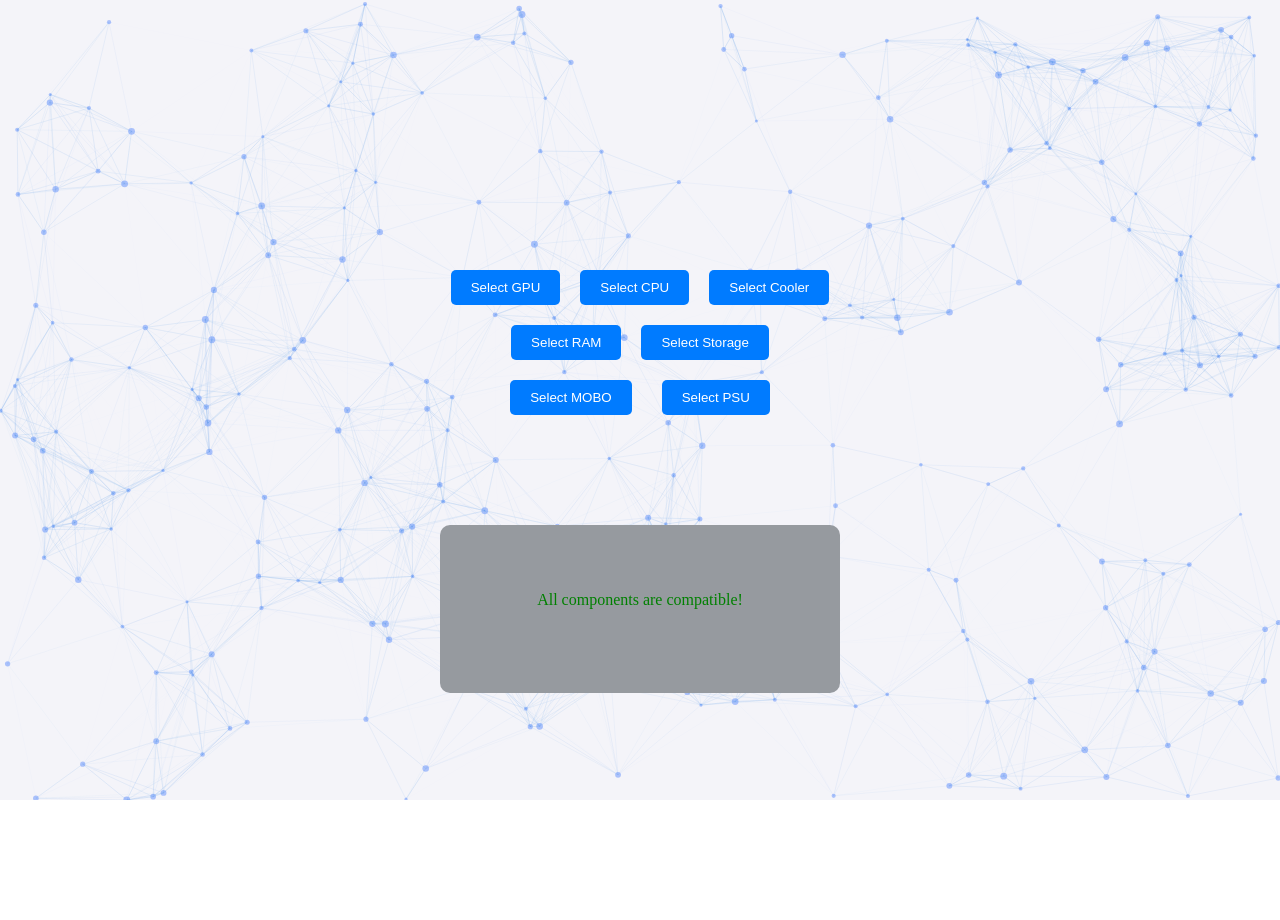
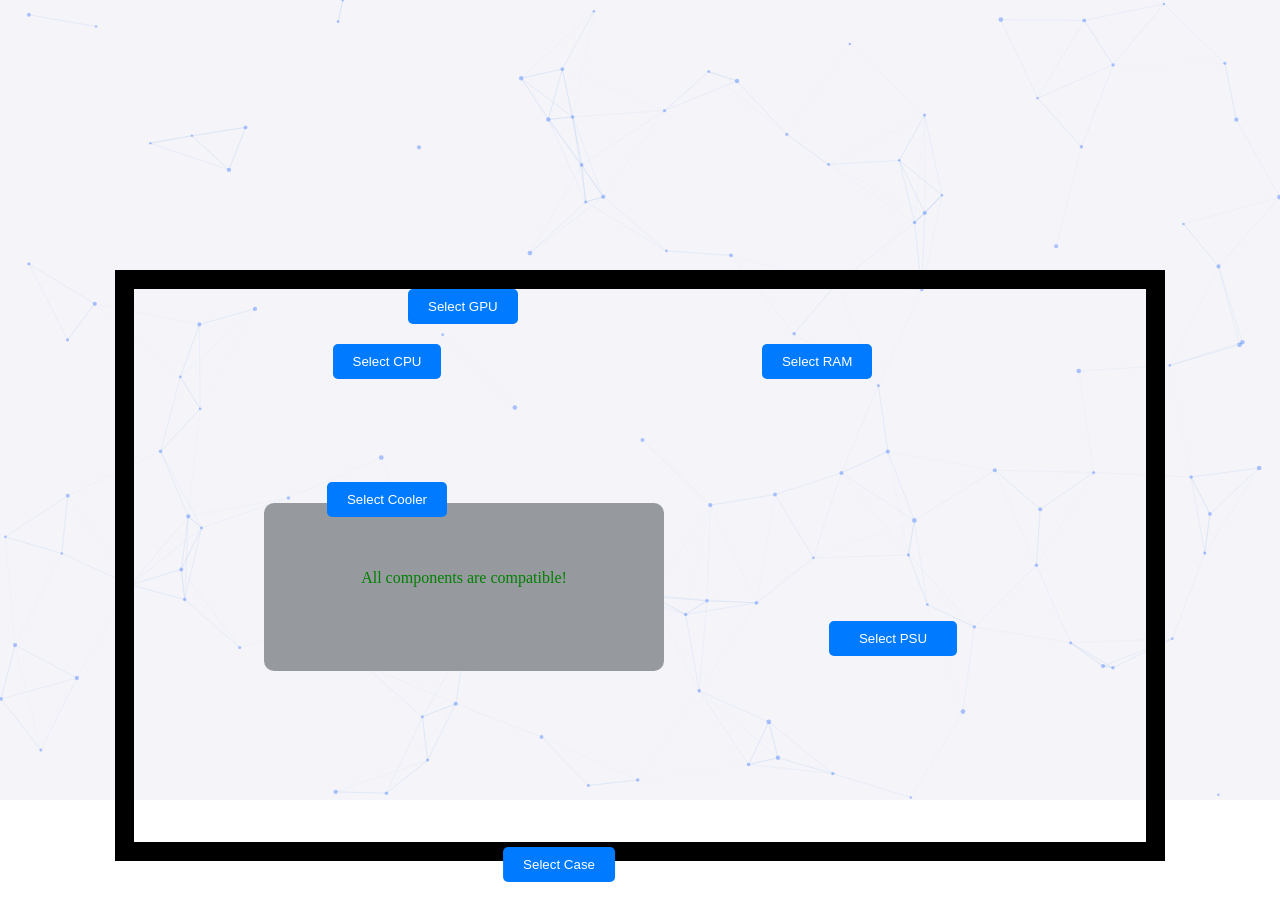
Before and after one commit to qhbud/ezpc1, a React (Vite) app: page / in a window 1280 px wide. Shown: the top 920 px of the page. Before the commit the page ends 843 px from the top, so only its background shows below. Built offline with nearby package versions, Linux system fonts and the light colour scheme.

Commit message:
this is a very bad patch do not use this

```diff
--- a/src/App.css
+++ b/src/App.css
@@ -2,14 +2,39 @@
   max-width: 1280px;
   margin: 0 auto;
   padding: 2rem;
-  display: flex; /* Enables horizontal alignment */
-  justify-content: center; /* Center items horizontally */
-  align-items: flex-start; /* Align containers to the top */
-  gap: 20px; /* Space between containers */
+  display: flex;
+  justify-content: center;
+  align-items: flex-start;
+  gap: 20px;
 }
 
 
 
+/* Media query for portrait orientation */
+@media (orientation: portrait) {
+  .case {
+    width: min(90vw, 800px);
+    height: min(calc(min(90vw, 800px) * (9/16)), 90vh);
+  }
+}
+
+/* Media query for very small screens */
+@media (max-width: 320px) {
+  .case {
+    width: 95vw;
+    border-width: 8px;
+    padding: 5px 10px;
+  }
+
+  #root {
+    padding: 1rem;
+    gap: 10px;
+  }
+
+  .colored-box {
+    margin: 3px;
+  }
+}
 
 .container {
     margin-top: 130px; /* Shifts everything down by 100 pixels */
@@ -28,37 +53,33 @@
   margin-top: 100px;
 }
 
+.case {
+  position: relative;
+  z-index: 0;
+
+  /* Base size calculation */
+  width: min(90vw, 1050px);
+  aspect-ratio: 16 / 9;
+  height: min(calc(min(90vw, 1050px) * (9/16)), 800px);
+
+  border: clamp(8px, 1.5vw, 20px) solid #000000;
+  background-color: transparent;
+  box-sizing: border-box;
+  padding: clamp(5px, 1vw, 10px) clamp(10px, 2vw, 20px);
+
+  /* Position context for absolute children */
+  position: relative;
+
+  min-width: 280px;
+  min-height: 157.5px;
+
+  transition: all 0.3s ease-out;
+}
 
 
-.case {
-  position: absolute; /* Takes the element out of the normal document flow */
-  top: 46%; /* Centers vertically */
-  left: 50%; /* Centers horizontally */
-  transform: translate(-50%, -50%); /* Precisely centers the element */
 
-  z-index: 0;
-  border: 20px solid #000000;
-  background-color: transparent; /* Transparent background */
 
-  /* Use viewport-based sizing */
-  width: 90vw; /* 90% of viewport width */
-  height: 90vh; /* 90% of viewport height */
 
-  /* Maintain aspect ratio */
-  aspect-ratio: 16 / 9; /* Common widescreen aspect ratio, adjust as needed */
-
-  /* Ensure it doesn't get too large or too small */
-  max-width: 1050px;
-  max-height: 800px;
-
-  /* Center the case */
-  margin: 0 auto;
-
-  /* Ensure border is included in total size */
-  box-sizing: border-box;
-    padding: 10px 20px;
-
-}
 
 .buildInfo {
   background-color: #969a9f;
@@ -119,10 +140,15 @@
 
 
 .colored-box {
-  display: inline-block; /* Wrap only the content inside */
-  padding: 0px; /* Adjust padding to your liking */
+  position: absolute;
   border-radius: 12px;
-  background-color: #909090;
+  transition: all 0.3s ease;
+  left: 10%;
+  top: 0%;
+  width: 45%;
+  height: 25%;
+  transform: scale(1);
+
 }
 
 .gpu-container {
@@ -254,11 +280,13 @@
 }
 
 .colored-boxCPU {
-  display: inline-block; /* Wrap only the content inside */
-  padding: 0px; /* Adjust padding to your liking */
+  position: absolute;
   border-radius: 12px;
-  background-color: #909090;
-  left: 20px;
+  transition: all 0.3s ease;
+  left: 10%;
+  top: 10%;
+  width: 30%;
+  height: 20%;
 }
 
 .cpu-container {
@@ -348,11 +376,13 @@
 
 
 .colored-boxPSU {
-  display: inline-block; /* Wrap only the content inside */
-  padding: 0px; /* Adjust padding to your liking */
+  position: absolute;
   border-radius: 12px;
-  background-color: #909090;
-  left: 20px;
+  transition: all 0.3s ease;
+  left: 60%;
+  top: 60%;
+  width: 30%;
+  height: 25%;
 }
 
 .PSU-container {
@@ -454,10 +484,13 @@
 }
 
 .colored-boxRAM {
-  display: inline-block; /* Wrap only the content inside */
-  padding: 0px; /* Adjust padding to your liking */
+  position: absolute;
   border-radius: 12px;
-  background-color: #909090;
+  transition: all 0.3s ease;
+  left: 45%;
+  top: 10%;
+  width: 45%;
+  height: 20%;
 }
 
 .RAM-container {
@@ -577,11 +610,13 @@
 }
 
 .colored-boxCOOLER {
-  display: inline-block; /* Wrap only the content inside */
-  padding: 0px; /* Adjust padding to your liking */
+  position: absolute;
   border-radius: 12px;
-  background-color: #909090;
-  left: 20px;
+  transition: all 0.3s ease;
+  left: 10%;
+  top: 35%;
+  width: 30%;
+  height: 20%;
 }
 
 .COOLER-container {
@@ -695,11 +730,13 @@
 }
 
 .colored-boxSTOR {
-  display: inline-block;
-  padding: 0px; /* Adjust padding to your liking */
+  position: absolute;
   border-radius: 12px;
-  left: 20px;
-  background-color: #909090;
+  transition: all 0.3s ease;
+  left: 60%;
+  top: 60%;
+  width: 30%;
+  height: 25%;
 }
 
 .STOR-container {
@@ -801,12 +838,13 @@
 }
 
 .colored-boxMOBO {
-  display: inline-block; /* Wrap only the content inside */
-  padding: 0px; /* Adjust padding to your liking */
+  position: absolute;
   border-radius: 12px;
-  background-color: #909090;
-  top: 1000px;
-  left: 0px;
+  transition: all 0.3s ease;
+  left: 60%;
+  top: 60%;
+  width: 30%;
+  height: 25%;
 }
 
 .MOBO-container {
--- a/src/App.jsx
+++ b/src/App.jsx
@@ -817,7 +817,11 @@ function App() {
 
   return (
     <div className="container">
-      <ParticlesBackground/>
+            <ParticlesBackground/>
+
+       <div className="case">
+
+
 
 
       <div className="App">
@@ -830,77 +834,6 @@ function App() {
             onSelect={handleSelectCASE}
           />
         )}
-    {selected && YCOOLERselected && YCPUselected && YMOBOselected && YPSUselected && YPSUselected && YRAMselected && YSTORselected ? (
-        <div className="case">
-
-
-
-          <button
-            className="select-case-btn"
-            onClick={() => setCASEIsPopupOpen(true)}
-          >
-
-          {YCASEselected ? selectedCASE.name : "Select Case"}
-          </button>
-
-
-            {YCASEselected && (
-              <a href={selectedCASE.Link} target="_blank" rel="noopener noreferrer">
-                <img src={amazonicon} className="amazonIconCASE" alt="Amazon" />
-                <div className="CASE-cost">${selectedCASE.cost}</div>
-              </a>
-            )}
-
-
-          <div className="r2" style={{
-              width: '100%',
-              display: 'block'  // Override flex display
-            }}>
-              <div style={{
-                width: '100%',
-                maxWidth: '800px',
-                margin: '0 auto',
-                display: 'block'  // Override flex display
-              }}>
-                <Treemap data={[
-                  { label: "GPU", value: selectedGPU.cost },
-                  { label: "CPU", value: selectedCPU.cost },
-                  { label: "Cooler", value: selectedCOOLER.cost },
-                  { label: "RAM", value: selectedRAM.cost },
-                  { label: "Storage", value: selectedSTOR.cost },
-                  { label: "Motherboard", value: selectedMOBO.cost },
-                  { label: "PSU", value: selectedPSU.cost },
-                  { label: "Case", value: selectedCASE.cost }
-                ]} />
-              </div>
-            </div>
-
-            <div className="r1" style={{
-              width: '100%',
-              display: 'block'  // Override flex display
-            }}>
-              <div style={{
-                width: '100%',
-                maxWidth: '800px',
-                margin: '0 auto',
-                display: 'block'  // Override flex display
-              }}>
-                <Treemap data={[
-                  { label: "GPU", value: 1 },
-                  { label: "CPU", value: 1 },
-                  { label: "Cooler", value: 1 },
-                  { label: "RAM", value: 1 },
-                  { label: "Storage", value: 1 },
-                  { label: "Motherboard", value: 1 },
-                  { label: "PSU", value: 1 },
-                  { label: "Case", value: 1 }
-                ]} />
-              </div>
-            </div>
-
-
-      </div>
-      ) : (null)}
 
 
       <div className="colored-box">
@@ -1261,9 +1194,70 @@ function App() {
         </div>
 
 
-    </div>
+        <button
+            className="select-case-btn"
+            onClick={() => setCASEIsPopupOpen(true)}
+          >
+
+          {YCASEselected ? selectedCASE.name : "Select Case"}
+          </button>
 
 
+            {YCASEselected && (
+              <a href={selectedCASE.Link} target="_blank" rel="noopener noreferrer">
+                <img src={amazonicon} className="amazonIconCASE" alt="Amazon" />
+                <div className="CASE-cost">${selectedCASE.cost}</div>
+              </a>
+            )}
+
+
+          <div className="r2" style={{
+              width: '100%',
+              display: 'block'  // Override flex display
+            }}>
+              <div style={{
+                width: '100%',
+                maxWidth: '800px',
+                margin: '0 auto',
+                display: 'block'  // Override flex display
+              }}>
+                <Treemap data={[
+                  { label: "GPU", value: selectedGPU.cost },
+                  { label: "CPU", value: selectedCPU.cost },
+                  { label: "Cooler", value: selectedCOOLER.cost },
+                  { label: "RAM", value: selectedRAM.cost },
+                  { label: "Storage", value: selectedSTOR.cost },
+                  { label: "Motherboard", value: selectedMOBO.cost },
+                  { label: "PSU", value: selectedPSU.cost },
+                  { label: "Case", value: selectedCASE.cost }
+                ]} />
+              </div>
+            </div>
+
+            <div className="r1" style={{
+              width: '100%',
+              display: 'block'  // Override flex display
+            }}>
+              <div style={{
+                width: '100%',
+                maxWidth: '800px',
+                margin: '0 auto',
+                display: 'block'  // Override flex display
+              }}>
+                <Treemap data={[
+                  { label: "GPU", value: 1 },
+                  { label: "CPU", value: 1 },
+                  { label: "Cooler", value: 1 },
+                  { label: "RAM", value: 1 },
+                  { label: "Storage", value: 1 },
+                  { label: "Motherboard", value: 1 },
+                  { label: "PSU", value: 1 },
+                  { label: "Case", value: 1 }
+                ]} />
+              </div>
+          </div>
+      </div>
+    </div>
   );
 }
 
--- a/src/assets/components/Particles.jsx
+++ b/src/assets/components/Particles.jsx
@@ -3,6 +3,7 @@ import React, { useEffect, useRef, useState } from 'react';
 const ParticlesBackground = () => {
   const canvasRef = useRef(null);
   const [scrollY, setScrollY] = useState(0);
+  const [particleCount, setParticleCount] = useState(0);
 
   useEffect(() => {
     const canvas = canvasRef.current;
@@ -11,14 +12,25 @@ const ParticlesBackground = () => {
 
     // Handle scroll
     const handleScroll = () => {
-      setScrollY(window.scrollY * 0.2); // Adjust multiplier to control scroll sensitivity
+      setScrollY(window.scrollY * 0.2);
     };
     window.addEventListener('scroll', handleScroll);
 
-    // Set canvas size
+    // Calculate particle count based on screen size
+    const calculateParticleCount = () => {
+      const area = window.innerWidth * window.innerHeight;
+      // Base density of approximately 1 particle per 8000 pixels
+      const particleDensity = 1 / 8000;
+      const count = Math.floor(area * particleDensity);
+      // Clamp the count between 50 and 500 particles
+      return Math.min(Math.max(count, 50), 500);
+    };
+
+    // Set canvas size and update particle count
     const resizeCanvas = () => {
       canvas.width = window.innerWidth;
       canvas.height = window.innerHeight;
+      setParticleCount(calculateParticleCount());
     };
     resizeCanvas();
     window.addEventListener('resize', resizeCanvas);
@@ -26,15 +38,20 @@ const ParticlesBackground = () => {
     // Particle class
     class Particle {
       constructor() {
+        this.reset();
+      }
+
+      reset() {
         this.baseX = Math.random() * canvas.width;
         this.baseY = Math.random() * canvas.height;
         this.vx = (Math.random() - 0.5) * 2;
         this.vy = (Math.random() - 0.5) * 2;
-        this.radius = Math.random() * 2 + 1.5;
+        // Scale particle size based on screen width
+        const baseSize = Math.min(canvas.width, canvas.height) * 0.002;
+        this.radius = (Math.random() * baseSize + baseSize) * 0.75;
       }
 
       draw() {
-        // Adjust position based on scroll
         const adjustedY = this.baseY - scrollY;
 
         ctx.beginPath();
@@ -54,21 +71,24 @@ const ParticlesBackground = () => {
     }
 
     // Create particles
-    const particles = Array.from({ length: 300 }, () => new Particle());
+    const particles = Array.from({ length: particleCount }, () => new Particle());
 
     // Draw lines between nearby particles
     const drawLines = () => {
+      // Scale connection distance based on screen size
+      const connectionDistance = Math.min(canvas.width, canvas.height) * 0.15;
+
       for (let i = 0; i < particles.length; i++) {
         for (let j = i + 1; j < particles.length; j++) {
           const dx = particles[i].baseX - particles[j].baseX;
           const dy = (particles[i].baseY - scrollY) - (particles[j].baseY - scrollY);
           const distance = Math.sqrt(dx * dx + dy * dy);
 
-          if (distance < 150) {
+          if (distance < connectionDistance) {
             ctx.beginPath();
             ctx.moveTo(particles[i].baseX, particles[i].baseY - scrollY);
             ctx.lineTo(particles[j].baseX, particles[j].baseY - scrollY);
-            ctx.strokeStyle = `rgba(74, 144, 226, ${0.2 * (1 - distance / 150)})`;
+            ctx.strokeStyle = `rgba(74, 144, 226, ${0.2 * (1 - distance / connectionDistance)})`;
             ctx.lineWidth = 1;
             ctx.stroke();
           }
@@ -97,7 +117,7 @@ const ParticlesBackground = () => {
       window.removeEventListener('scroll', handleScroll);
       cancelAnimationFrame(animationFrameId);
     };
-  }, [scrollY]); // Add scrollY to dependency array
+  }, [scrollY, particleCount]); // Added particleCount to dependency array
 
   return (
     <canvas
```
